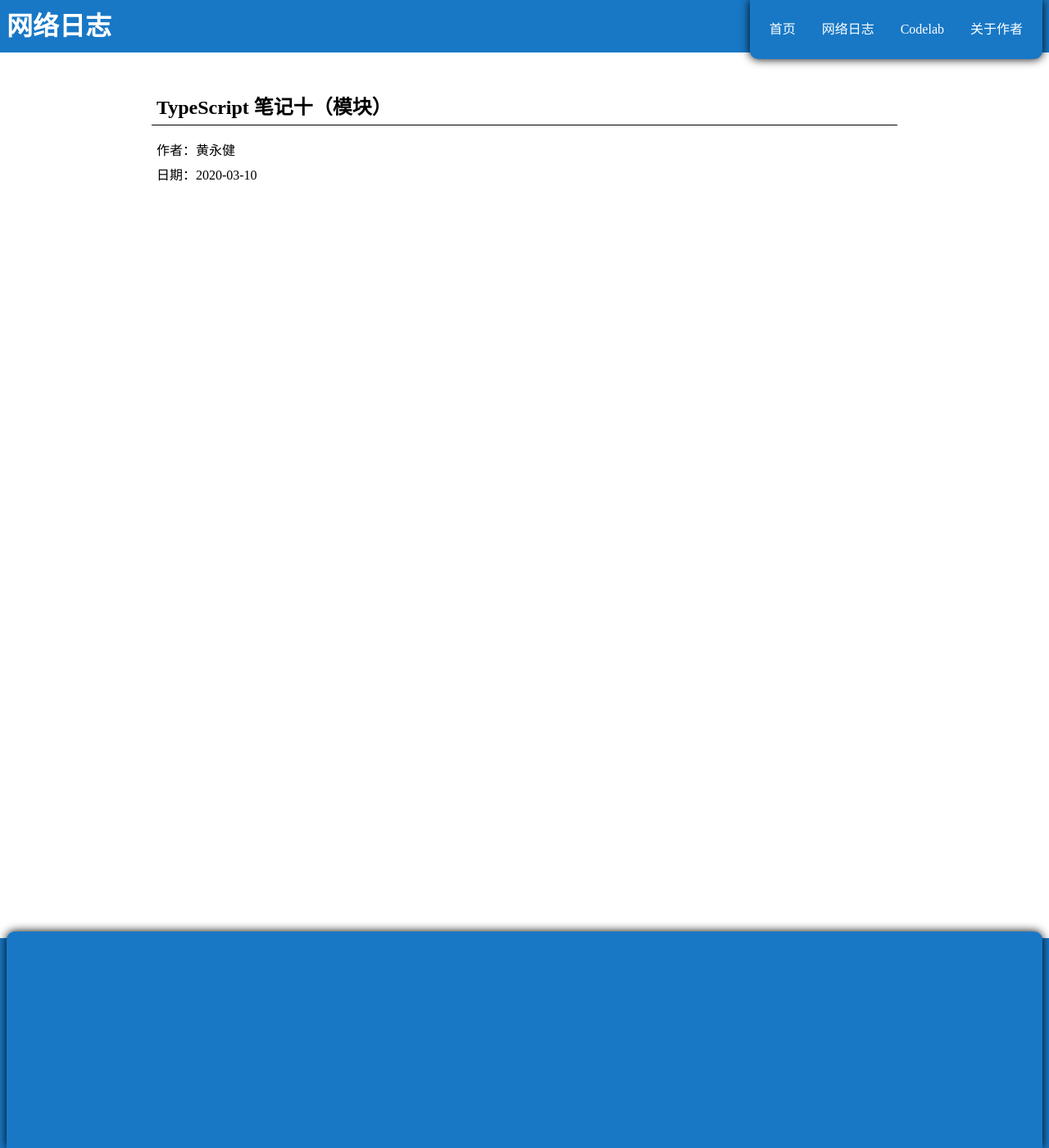
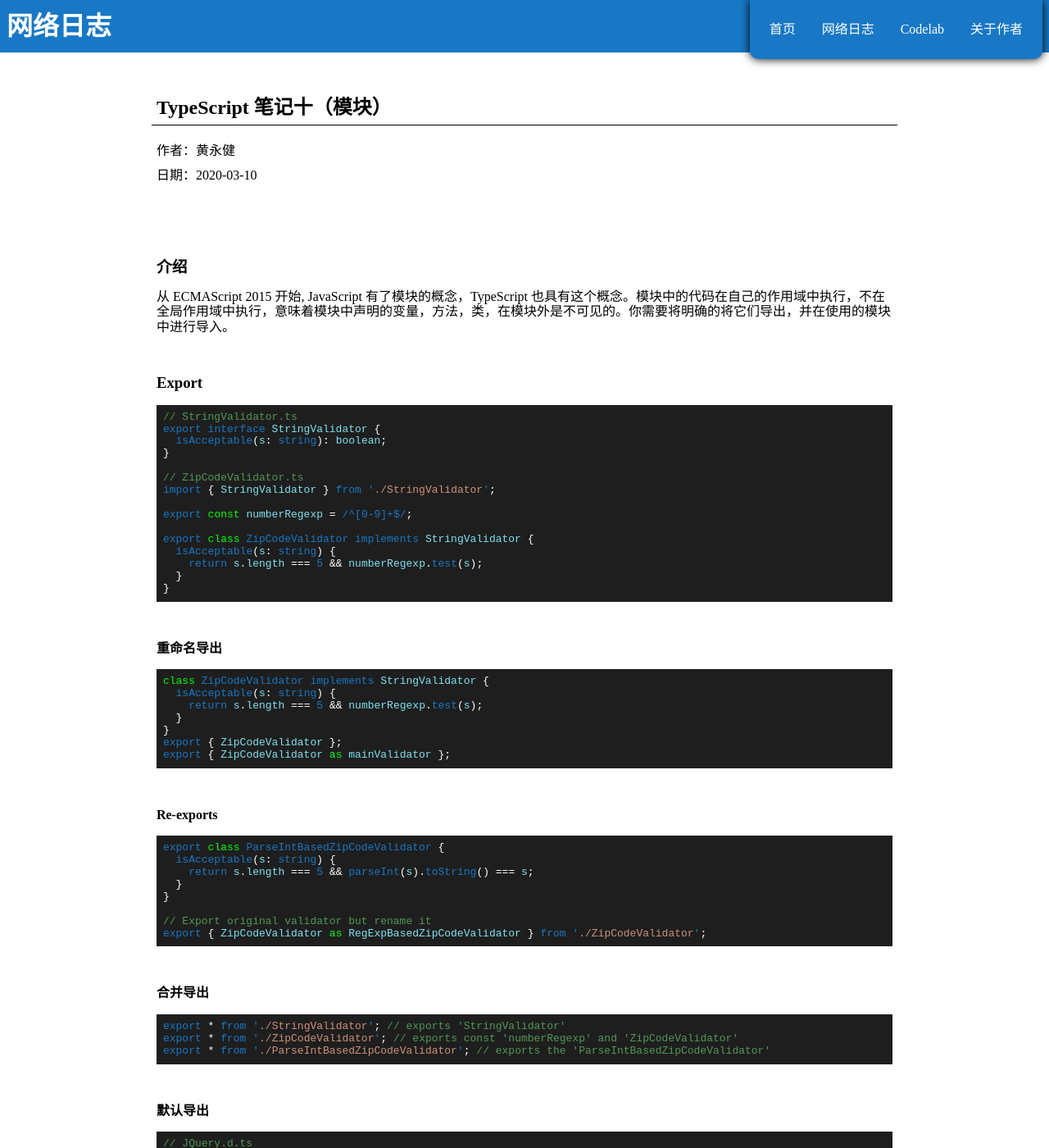
Before and after one commit to codelab2006/codelab2006.github.io, a Jekyll site: the page built from collections/_posts/2020-03-10-typescript_modules.md, in a window 1280 px wide and 1400 px high. Shown: the whole window at 82% size. Built offline with Jekyll 4.4.1, drawn with Linux system fonts in a browser that asks for light colours; some of the changed text lies outside the part shown.

Commit message:
Update ...

````diff
--- a/collections/_posts/2020-03-10-typescript_modules.md
+++ b/collections/_posts/2020-03-10-typescript_modules.md
@@ -1,3 +1,114 @@
 ---
 title: TypeScript 笔记十（模块）
 ---
+
+### 介绍
+
+从 ECMAScript 2015 开始, JavaScript 有了模块的概念，TypeScript 也具有这个概念。模块中的代码在自己的作用域中执行，不在全局作用域中执行，意味着模块中声明的变量，方法，类，在模块外是不可见的。你需要将明确的将它们导出，并在使用的模块中进行导入。
+
+### Export
+
+```typescript
+// StringValidator.ts
+export interface StringValidator {
+  isAcceptable(s: string): boolean;
+}
+
+// ZipCodeValidator.ts
+import { StringValidator } from './StringValidator';
+
+export const numberRegexp = /^[0-9]+$/;
+
+export class ZipCodeValidator implements StringValidator {
+  isAcceptable(s: string) {
+    return s.length === 5 && numberRegexp.test(s);
+  }
+}
+```
+
+#### 重命名导出
+
+```typescript
+class ZipCodeValidator implements StringValidator {
+  isAcceptable(s: string) {
+    return s.length === 5 && numberRegexp.test(s);
+  }
+}
+export { ZipCodeValidator };
+export { ZipCodeValidator as mainValidator };
+```
+
+#### Re-exports
+
+```typescript
+export class ParseIntBasedZipCodeValidator {
+  isAcceptable(s: string) {
+    return s.length === 5 && parseInt(s).toString() === s;
+  }
+}
+
+// Export original validator but rename it
+export { ZipCodeValidator as RegExpBasedZipCodeValidator } from './ZipCodeValidator';
+```
+
+#### 合并导出
+
+```typescript
+export * from './StringValidator'; // exports 'StringValidator'
+export * from './ZipCodeValidator'; // exports const 'numberRegexp' and 'ZipCodeValidator'
+export * from './ParseIntBasedZipCodeValidator'; // exports the 'ParseIntBasedZipCodeValidator'
+```
+
+#### 默认导出
+
+```typescript
+// JQuery.d.ts
+declare let $: JQuery;
+export default $;
+
+// Main.ts
+import $ from 'jquery';
+$('button.continue').html('Next Step...');
+```
+
+#### Export all as x
+
+```typescript
+export * as utilities from './utilities';
+
+import { utilities } from './index';
+```
+
+### Import
+
+```typescript
+import { ZipCodeValidator } from './ZipCodeValidator';
+let myValidator = new ZipCodeValidator();
+```
+
+#### 重命名导入
+
+```typescript
+import { ZipCodeValidator as ZCV } from './ZipCodeValidator';
+```
+
+#### 导入为一个变量
+
+```typescript
+import * as validator from './ZipCodeValidator';
+let v = new validator.ZipCodeValidator();
+```
+
+#### 导入具有副作用的模块
+
+尽管不建议这样做，但某些模块会设置一些可由其他模块使用的全局状态。
+
+```typescript
+// TODO ...
+```
+
+### export = and import = require()
+
+```typescript
+// TODO ...
+```
````
Also changed, not shown: collections/_posts/2020-03-09-typescript_advanced_types.md (+1 -1 lines).
